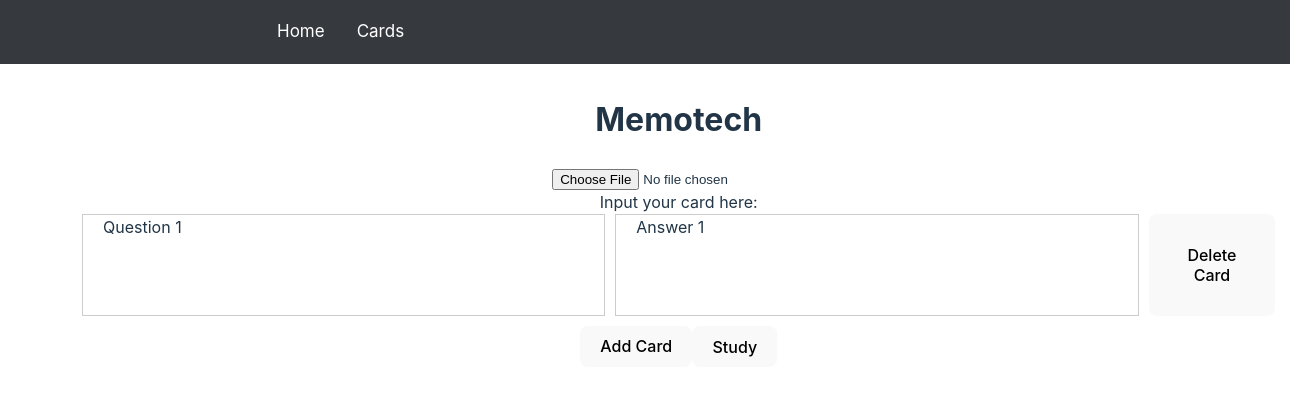
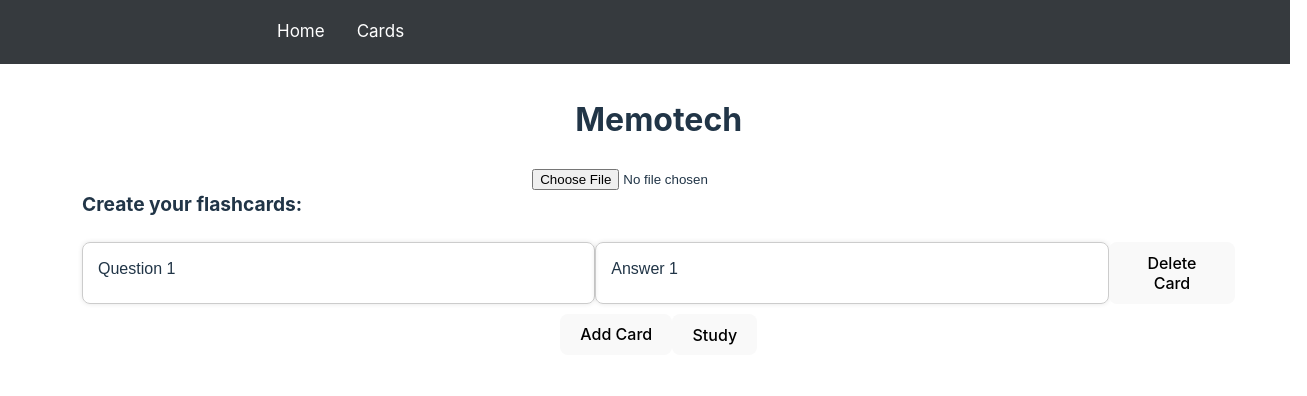
Before and after one commit to ryanhuang8/MemoTech, a React (Vite) app in the folder frontend/: page / in a window 1280 px wide. Shown: the top 396 px of the page, 1307 px wide, since content can reach past the window. Built offline with nearby package versions, Linux system fonts and the light colour scheme.

Commit message:
feat: better looking

```diff
--- a/frontend/src/components/CardInput.tsx
+++ b/frontend/src/components/CardInput.tsx
@@ -17,13 +17,13 @@
 const CardPairComponent: React.FC<CardPairProps> = ({ pair, onInputChange, onDeletePair }) => {
   const handleFocus = (e: React.FocusEvent<HTMLDivElement>, _field: string) => {
     if (e.currentTarget.innerText === `Question ${pair.id}` || e.currentTarget.innerText === `Answer ${pair.id}`) {
-      e.currentTarget.innerText = ''; // Clear placeholder text on focus
+      e.currentTarget.innerText = '';
     }
   };
 
   const handleBlur = (e: React.FocusEvent<HTMLDivElement>, field: string) => {
     if (e.currentTarget.innerText === `Question ${pair.id}`) {
-      e.currentTarget.innerText = `Question ${pair.id}`; // Restore placeholder text on blur if the div is empty
+      e.currentTarget.innerText = `Question ${pair.id}`;
     } else {
       onInputChange(pair.id, field, e.currentTarget.innerText);
     }
@@ -35,7 +35,19 @@
         contentEditable
         onBlur={(e) => handleBlur(e, 'question')}
         onFocus={(e) => handleFocus(e, 'question')}
-        style={{ width: '500px', minHeight: '100px', paddingRight: '20px', paddingLeft: '20px', textAlign: 'left', marginRight: '10px', wordWrap: 'break-word', border: '1px solid #ccc' }}
+        style={{
+          width: '500px',
+          minHeight: '20px',
+          padding: '15px',
+          borderRadius: '8px',
+          border: '1px solid #ccc',
+          boxShadow: '0 0 5px rgba(0, 0, 0, 0.1)',
+          outline: 'none',
+          fontFamily: 'Arial, sans-serif',
+          fontSize: '16px',
+          lineHeight: '1.4',
+          textAlign: 'left',
+        }}
       >
         {pair.question || `Question ${pair.id}`}
       </div>
@@ -43,7 +55,19 @@
         contentEditable
         onBlur={(e) => handleBlur(e, 'answer')}
         onFocus={(e) => handleFocus(e, 'answer')}
-        style={{ width: '500px', minHeight: '100px', paddingRight: '20px', paddingLeft: '20px', textAlign: 'left', marginRight: '10px', wordWrap: 'break-word', border: '1px solid #ccc' }}
+        style={{
+          width: '500px',
+          minHeight: '20px',
+          padding: '15px',
+          borderRadius: '8px',
+          border: '1px solid #ccc',
+          boxShadow: '0 0 5px rgba(0, 0, 0, 0.1)',
+          outline: 'none',
+          fontFamily: 'Arial, sans-serif',
+          fontSize: '16px',
+          lineHeight: '1.4',
+          textAlign: 'left',
+        }}
       >
         {pair.answer || `Answer ${pair.id}`}
       </div>
@@ -98,14 +122,15 @@
     });
     setCardDictionary(dictionary);
 
-    // You can do something else with the dictionary, like navigate to a study page
-    // or send it to an API for further processing.
   };
 
   return (
     <div>
       <ImportFiles></ImportFiles>
-      <div>Input your card here:</div>
+      <div style={{ fontWeight: 'bold', fontSize: 'larger', textAlign: 'left' }}>Create your flashcards:</div>
+      <div>
+        <br />
+      </div>
       {pairs.map((pair) => (
         <CardPairComponent
           key={pair.id}
--- a/frontend/src/styles/CardInput.css
+++ b/frontend/src/styles/CardInput.css
@@ -1,12 +1,12 @@
 .card-input-container {
   display: flex;
   flex-direction: column;
-  margin-bottom: 10px; /* Optional: Add some margin between card input containers */
+  margin-bottom: 10px;
 }
 
 .card-input {
-  width: 500px; /* Adjust the width as needed */
+  width: 500px;
   box-sizing: border-box;
-  margin-bottom: 10px; /* Optional: Add some margin between input fields */
+  margin-bottom: 10px;
   word-wrap: break-word;
 }
```
